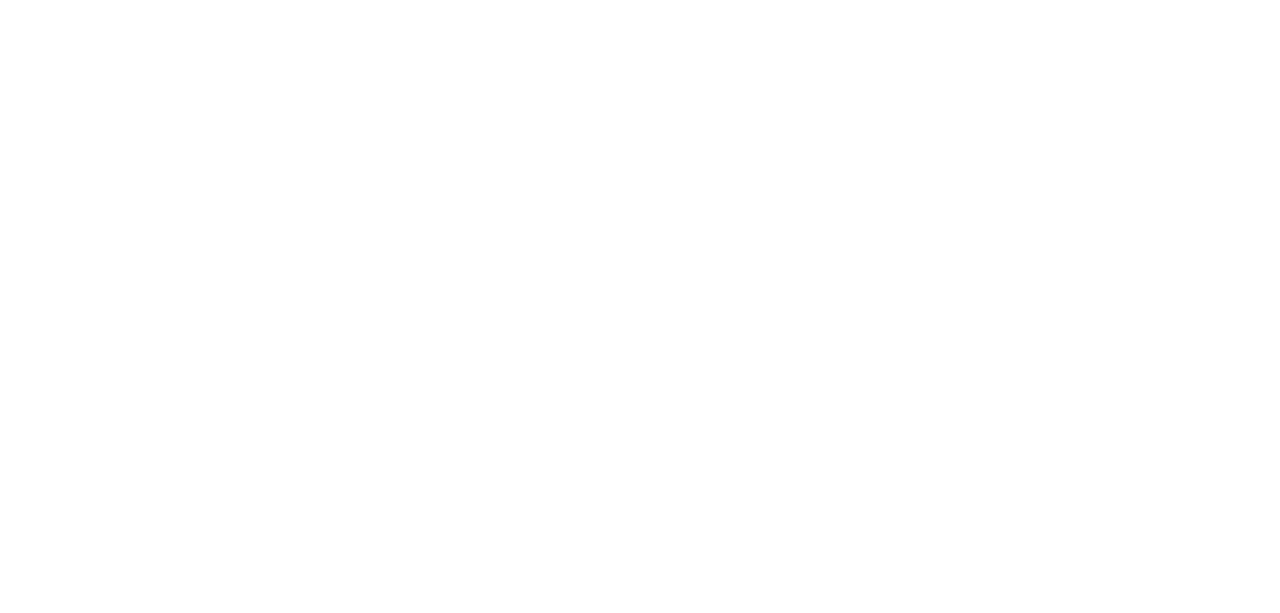
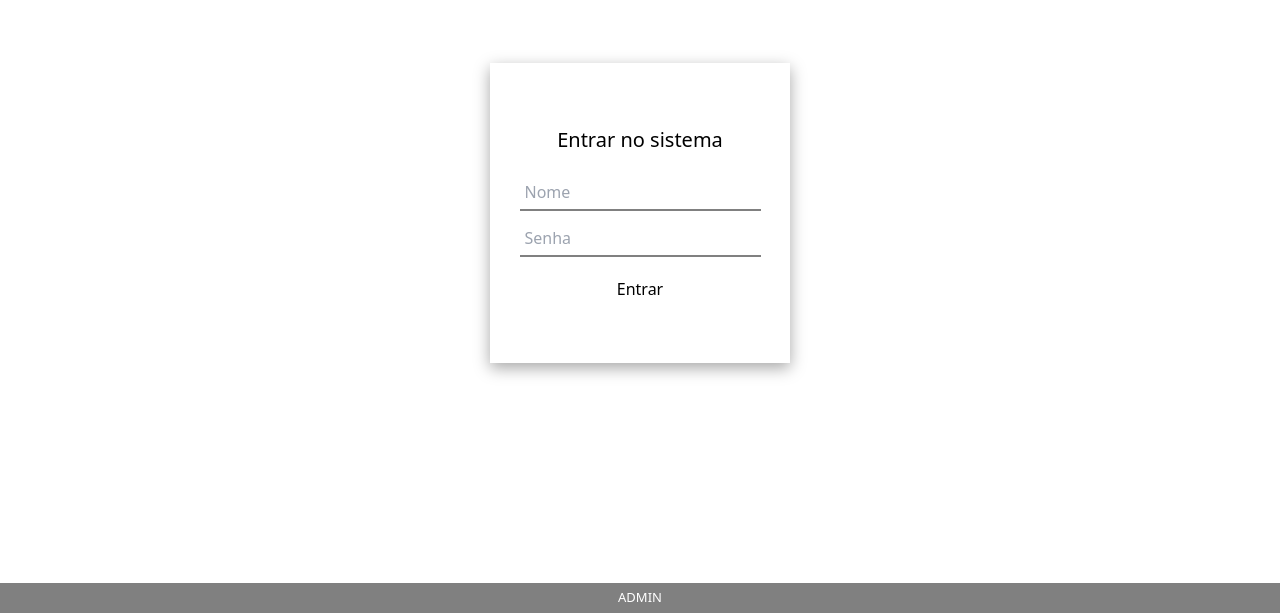
Before and after one commit to FelipeDevJs/checklist, a React (Vite) app: page /admin in a window 1280 px wide. Before the commit this address had no page. Shown: the part 187-800 px from the top of the page. Built offline with nearby package versions, Linux system fonts and the light colour scheme.

Commit message:
add page login

```diff
--- a/src/App.css
+++ b/src/App.css
@@ -48,3 +48,22 @@
 a {
   text-decoration: none;
 }
+
+footer {
+  width: 100%;
+  height: 30px;
+  background: gray;
+  position: absolute;
+  bottom: 0;
+  display: flex;
+  align-items: center;
+  justify-content: center;
+
+}
+footer a {
+  text-decoration: none;
+  color: #fff;
+}
+footer p {
+  font-size: 13px;
+}
--- a/src/App.jsx
+++ b/src/App.jsx
@@ -1,8 +1,10 @@
-import { Route, Routes } from 'react-router-dom';
+import { Route, Routes, Link } from 'react-router-dom';
 import './App.css';
 import Home from './pages/Home';
 import Bloco from './components/bloco';
 import Apto from './components/apto/Apto';
+import Login from './pages/login';
+import Dash from './pages/dash';
 
 function App() {
   return (
@@ -11,7 +13,14 @@
         <Route path='/' element={<Home />} />
         <Route path='/bloco/:id' element={<Bloco />} />
         <Route path='/bloco/:blocoid/apto/:aptoid' element={<Apto />} />
+        <Route path='/admin' element={<Login/>} />
+        <Route path='/dash' element={<Dash/>} />
       </Routes>
+      <footer>
+        <Link to='/admin'>
+          <p>ADMIN</p>
+        </Link>
+      </footer>
     </div>
   );
 }
--- a/src/components/comodos/banheiro2.jsx
+++ b/src/components/comodos/banheiro2.jsx
@@ -8,8 +8,8 @@
 
     const {blocoid, aptoid} = useParams()
 
-    const url = 'https://chekclistback.onrender.com'
-    // const url = 'http://localhost:3001'
+    // const url = 'https://chekclistback.onrender.com'
+    const url = 'http://localhost:3001'
 
     const [itens, setItens] = useState([]);
     const [comentarios, setComentarios] = useState({});
--- a/src/components/comodos/sala.jsx
+++ b/src/components/comodos/sala.jsx
@@ -8,8 +8,8 @@
 
     const {blocoid, aptoid} = useParams()
 
-    const url = 'https://chekclistback.onrender.com'
-    // const url = 'http://localhost:3001'
+    // const url = 'https://chekclistback.onrender.com'
+    const url = 'http://localhost:3001'
 
     const [itens, setItens] = useState([]);
     const [comentarios, setComentarios] = useState({});
--- /dev/null
+++ b/src/pages/dash.jsx
@@ -0,0 +1,35 @@
+import React, { useEffect, useState } from 'react';
+import { useNavigate } from 'react-router-dom';
+
+function Dash() {
+  const navigate = useNavigate();
+  const [authorized, setAuthorized] = useState(false); // Inicialmente, definido como falso
+
+  useEffect(() => {
+    // Verifique a autorização do usuário aqui usando o token JWT armazenado
+    const token = localStorage.getItem('token'); // Certifique-se de que o token tenha sido armazenado após o login
+
+    if (token) {
+      // Se o token estiver presente, o usuário está autorizado
+      // Você também pode fazer uma verificação no servidor para garantir que o token seja válido
+      setAuthorized(true);
+    } else {
+      // Se o token não estiver presente, o usuário não está autorizado
+      setAuthorized(false);
+      navigate('/admin'); // Redirecione para /admin
+    }
+  }, [navigate]);
+
+  if (!authorized) {
+    return null; // Evite renderizar qualquer conteúdo se o usuário não estiver autorizado
+  }
+
+  return (
+    <>
+      <h1>Dash</h1>
+      {/* Conteúdo da página /dash */}
+    </>
+  );
+}
+
+export default Dash;
--- /dev/null
+++ b/src/pages/login.css
@@ -0,0 +1,43 @@
+* {
+    margin: 0;
+    padding: 0;
+}
+.main {
+    width: 100%;
+    height: 100vh;
+
+    display: flex;
+    align-items: center;
+    justify-content: center;
+}
+.main form {
+    max-width: 70%;
+    width: 300px;
+    height: 300px;
+
+    display: flex;
+    align-items: center;
+    justify-content: center;
+    flex-direction: column;
+    box-shadow: rgba(0, 0, 0, 0.35) 0px 5px 15px;
+}
+.main form h4 {
+    font-size: 20px;
+    padding: 20px;
+}
+
+.main form input{
+    margin-bottom: 10px;
+    padding: 5px;
+    border: none;
+    border-bottom: 2px solid gray;
+}
+.main form input:focus {
+    outline: 0;
+}
+.main form input[type="submit"] {
+    padding: 10px 70px;
+    border-radius: 15px;
+    cursor: pointer;
+    border: none;
+}
--- /dev/null
+++ b/src/pages/login.jsx
@@ -0,0 +1,77 @@
+import './login.css';
+import axios from 'axios';
+import { useState } from 'react';
+import { useNavigate } from 'react-router-dom'; // Import useNavigate instead of useHistory
+
+function Login() {
+  const url = 'http://localhost:3001';
+  const navigate = useNavigate(); // Use useNavigate to get navigation function
+
+  // States to store input field values and login status
+  const [nome, setNome] = useState('');
+  const [senha, setSenha] = useState('');
+  const [loginSucesso, setLoginSucesso] = useState(true);
+
+  const handleNomeChange = (e) => {
+    setNome(e.target.value);
+  };
+
+  const handleSenhaChange = (e) => {
+    setSenha(e.target.value);
+  };
+
+  const handleLogin = async (e) => {
+    e.preventDefault();
+
+    const dados = {
+      nome: nome,
+      senha: senha,
+    };
+
+    try {
+      const resposta = await axios.post(`${url}/login`, dados);
+      console.log('Resposta do servidor:', resposta.data);
+
+      if (resposta.status === 200) {
+        navigate('/dash'); // Use navigate function to redirect to /dash
+      }
+    } catch (erro) {
+      console.error('Erro ao fazer login:', erro);
+      setLoginSucesso(false);
+    }
+  };
+
+  return (
+    <>
+      <div className="main">
+        <form>
+          <h4>Entrar no sistema</h4>
+          <input
+            type="text"
+            name="nome"
+            className="nome"
+            placeholder="Nome"
+            value={nome}
+            onChange={handleNomeChange}
+          />
+          <input
+            type="password"
+            name="pwd"
+            className="pass"
+            placeholder="Senha"
+            value={senha}
+            onChange={handleSenhaChange}
+          />
+          <input
+            type="submit"
+            onClick={handleLogin}
+            value="Entrar"
+          />
+        </form>
+        {!loginSucesso && <p>Erro ao fazer login. Verifique suas credenciais.</p>}
+      </div>
+    </>
+  );
+}
+
+export default Login;
```
